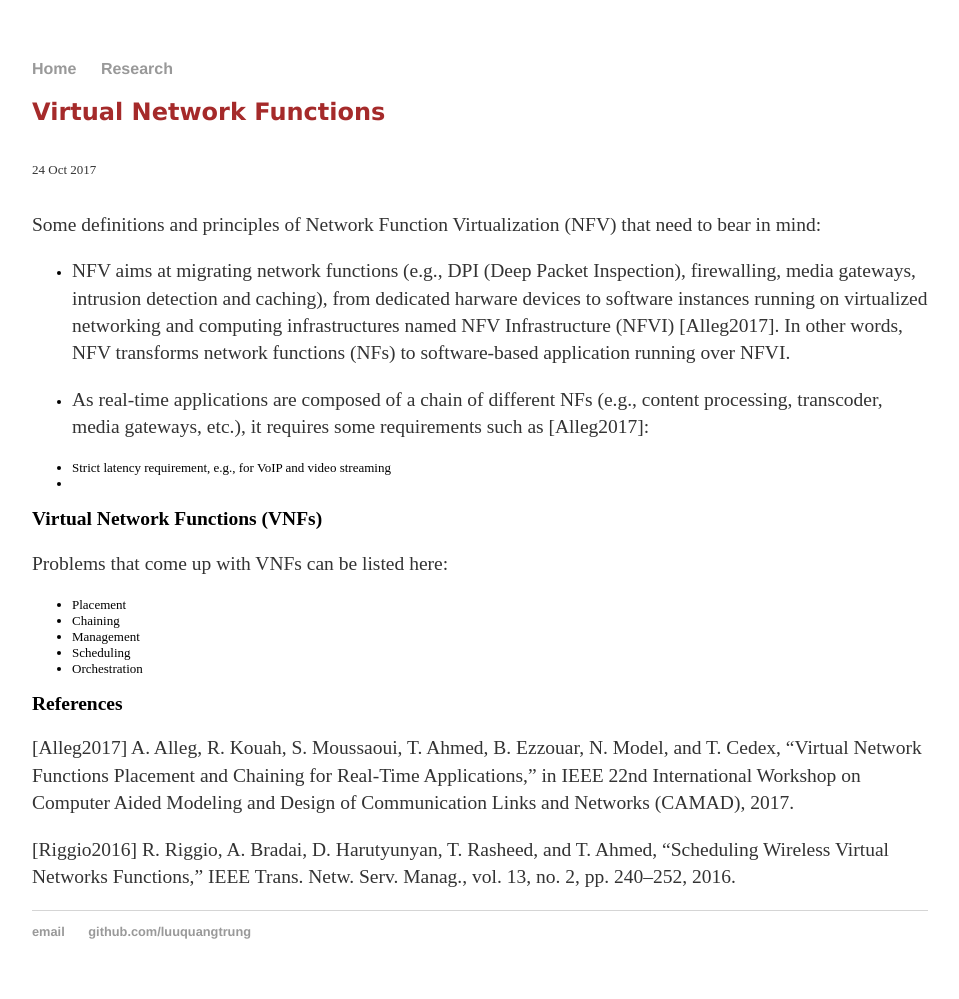
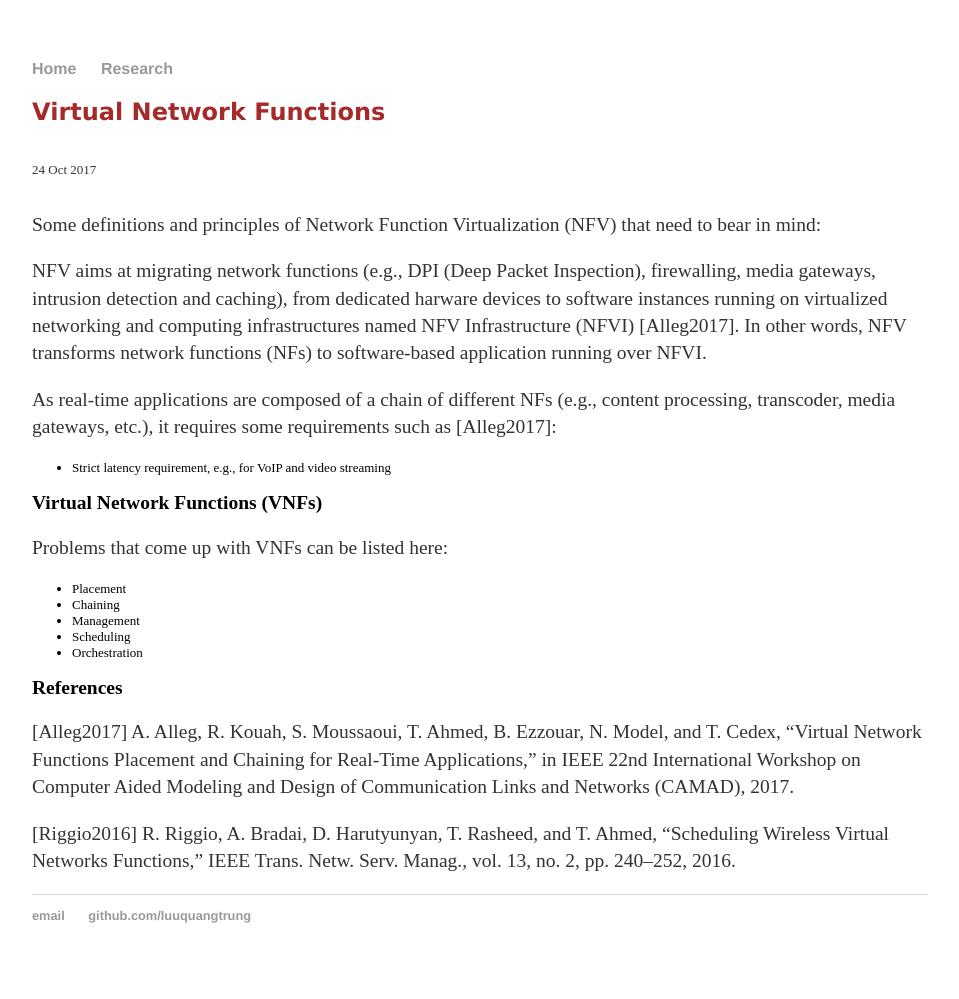
Before and after one commit to luuquangtrung/luuquangtrung.github.io_v1, a Jekyll site: the page built from _posts/2017-10-24-virtual-network-functions.md, in a window 1280 px wide. Shown: the whole page, without its empty margins (160-1119 px from the left). Built offline with Jekyll 4.4.1, drawn with Linux system fonts in a browser that asks for light colours; our own code applies the rules of GitHub Pages for plain Markdown files.

```diff
--- a/_posts/2017-10-24-virtual-network-functions.md
+++ b/_posts/2017-10-24-virtual-network-functions.md
@@ -1,21 +1,21 @@
 Some definitions and principles of Network Function Virtualization (NFV) that need to bear in mind:
 
-- NFV aims at migrating network functions (e.g., DPI (Deep Packet Inspection), firewalling, media gateways, intrusion detection and caching), from dedicated harware devices to software instances running on virtualized networking and computing infrastructures named NFV Infrastructure (NFVI) [Alleg2017]. In other words, NFV transforms network functions (NFs) to software-based application running over NFVI.
+NFV aims at migrating network functions (e.g., DPI (Deep Packet Inspection), firewalling, media gateways, intrusion detection and caching), from dedicated harware devices to software instances running on virtualized networking and computing infrastructures named NFV Infrastructure (NFVI) [Alleg2017]. In other words, NFV transforms network functions (NFs) to software-based application running over NFVI.
 
-- As real-time applications are composed of a chain of different NFs (e.g., content processing, transcoder, media gateways, etc.), it requires some requirements such as [Alleg2017]:
+As real-time applications are composed of a chain of different NFs (e.g., content processing, transcoder, media gateways, etc.), it requires some requirements such as [Alleg2017]:
 
-* Strict latency requirement, e.g., for VoIP and video streaming
-*
+- Strict latency requirement, e.g., for VoIP and video streaming
+
 
 
 ## Virtual Network Functions (VNFs)
 Problems that come up with VNFs can be listed here:
 
-* Placement
-* Chaining
-* Management
-* Scheduling
-* Orchestration
+- Placement
+- Chaining
+- Management
+- Scheduling
+- Orchestration
 
 
 
```
